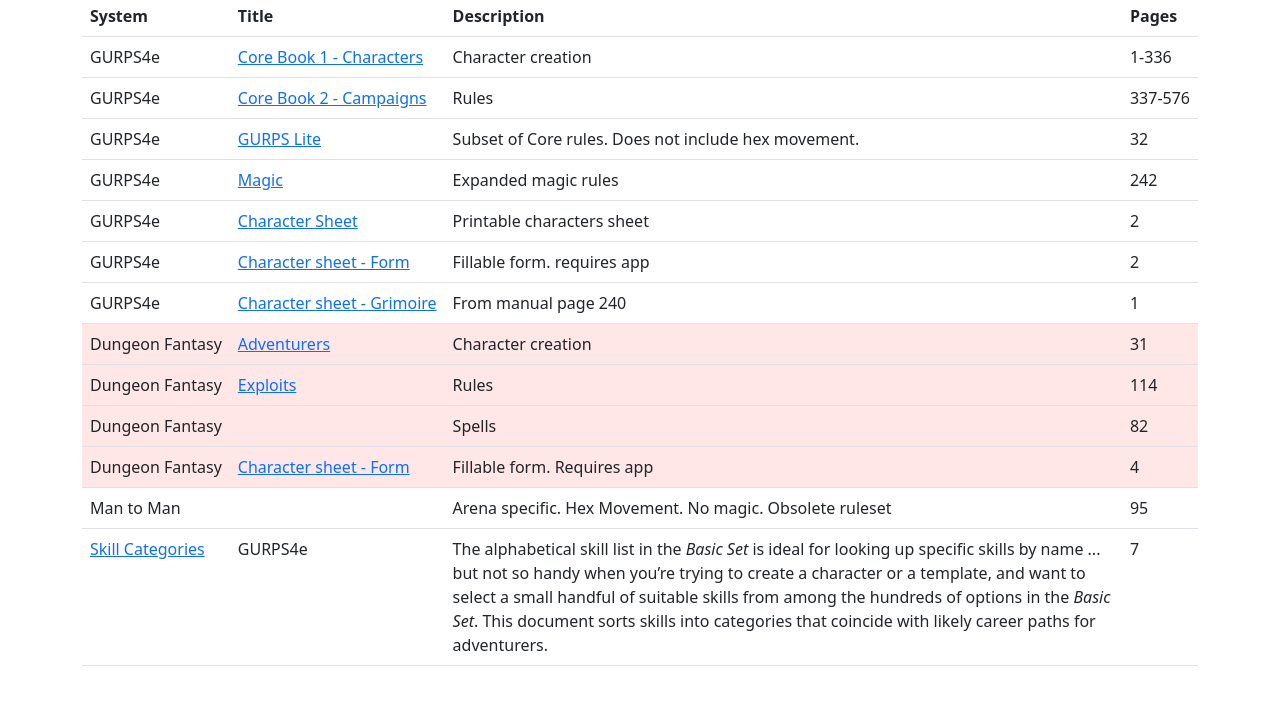
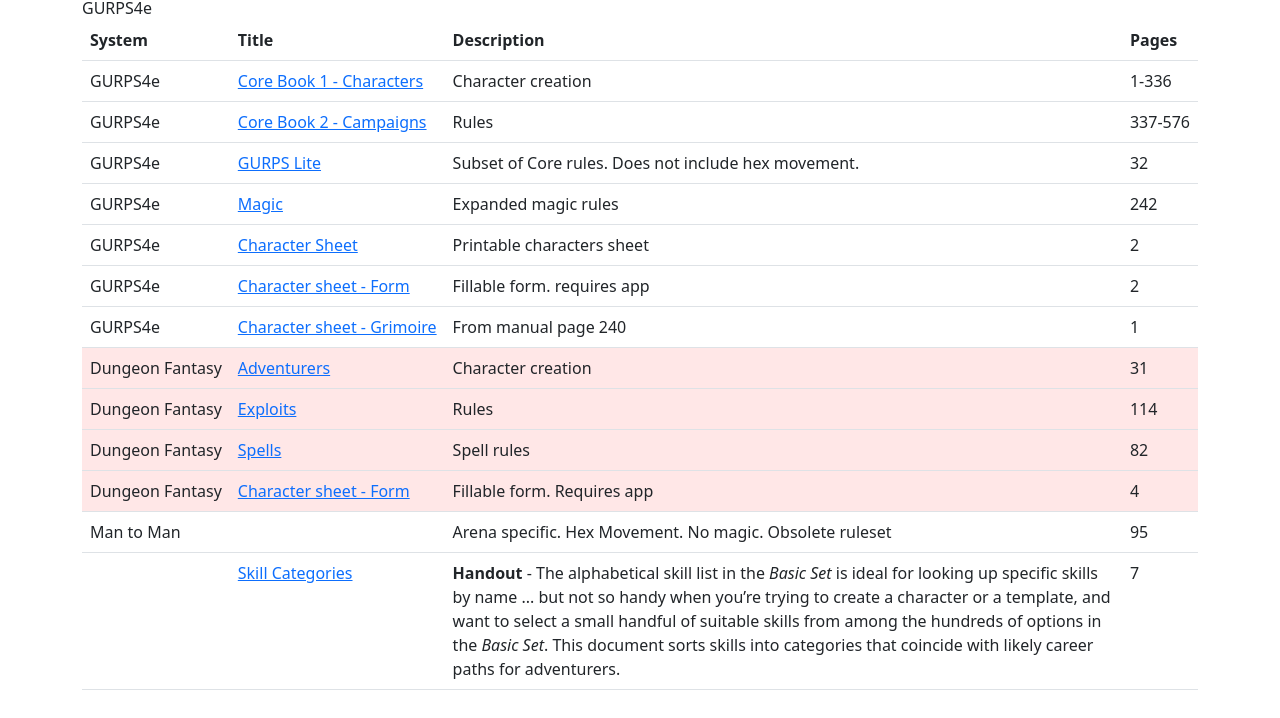
Before and after one commit to gubbins1/games, a plain HTML site: page rpg/index.html in a window 1280 px wide. Shown: the part 50-768 px from the top of the page. Drawn offline with nearby package versions, Linux system fonts and the light colour scheme.

Commit message:
Update index.html

```diff
--- a/rpg/index.html
+++ b/rpg/index.html
@@ -24,7 +24,7 @@
 
       <tr class=df><td class=system>Dungeon Fantasy<td class=title><a href='https://drive.google.com/file/d/1V2SKKMdzGn_NF3GG33f76tVlt3oiKO7s/view' target=_blank>Adventurers</a><td>Character creation<td>31
       <tr class=df><td>Dungeon Fantasy<td class=title><a href='https://drive.google.com/file/d/1wYfxB2HHEQW5aI3LAF3B4iDpg2968XKi/view' target=_blank>Exploits</a><td>Rules<td>114
-      <tr class=df><td>Dungeon Fantasy<td class=title><a href='https://drive.google.com/file/d/1xnXsX-7w0bkbdJHkevQazr6HBOcck_Au/view' target=_blank></a><td>Spells<td>82
+      <tr class=df><td>Dungeon Fantasy<td class=title><a href='https://drive.google.com/file/d/1xnXsX-7w0bkbdJHkevQazr6HBOcck_Au/view' target=_blank>Spells</a><td>Spell rules<td>82
       <tr class=df><td>Dungeon Fantasy<td class=title><a href='https://drive.google.com/file/d/1R9lAIThFOQdXdXjdjlJCKwDGuUeDC8RO/view' target=_blank>Character sheet - Form</a><td>Fillable form. Requires app<td>4
 
       <tr><td>Man to Man<td class=title><a href='https://drive.google.com/file/d/1eNn_00SVU4jtu579nmVRzE9pDqKzt2bv/view' target=_blank></a><td>Arena specific. Hex Movement. No magic. Obsolete ruleset<td>95
@@ -36,7 +36,7 @@
 -->
 
     <!-- Handouts -->
-      <tr><td class=title><a href='https://drive.google.com/file/d/1kuDjlhE22tCA5pLE-c041Nm0qgDbKJI3/view' target=_blank>Skill Categories</td><td>GURPS4e<td>
+      <tr>GURPS4e<td><td class=title><a href='https://drive.google.com/file/d/1kuDjlhE22tCA5pLE-c041Nm0qgDbKJI3/view' target=_blank>Skill Categories</td><td><b>Handout</b> -
         The alphabetical skill list in the <em>Basic Set</em> is ideal for looking up specific skills by name ... but not so handy when you’re trying to create a character or a
         template, and want to select a small handful of suitable skills from among the hundreds of options in the <em>Basic Set</em>. This document sorts skills into categories that coincide with likely career paths for adventurers.<td>7
 
```
